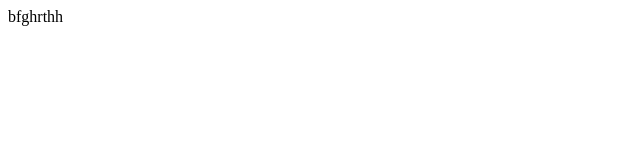
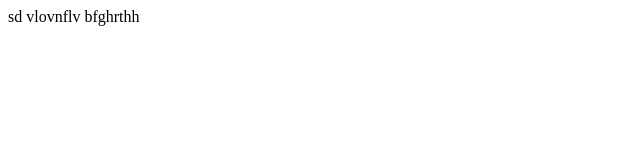
Before and after one commit to Krishana-Singla/GIT-TUT, a plain HTML site: page contact.html in a window 1280 px wide. Shown: the whole page, without its empty margins (0-640 px from the left). Drawn offline with Linux system fonts and the light colour scheme.

```diff
--- a/contact.html
+++ b/contact.html
@@ -2,6 +2,6 @@
 <html>
     <head></head>
     <body>
-
+        sd vlovnflv
     </body>
 </html>bfghrthh
```
